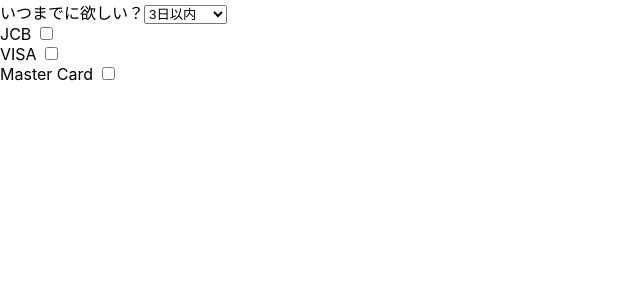
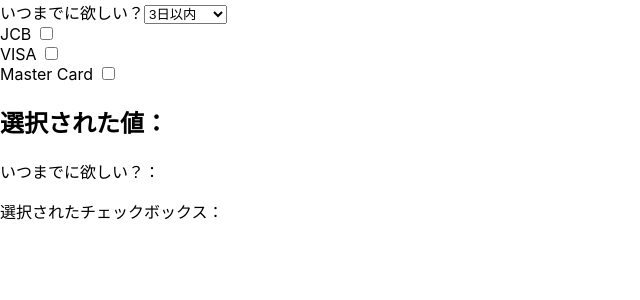
Before and after one commit to chika-create/form_study, a React (Create React App) app: page / in a window 1280 px wide. Shown: the top 300 px of the page, without its empty margins (0-640 px from the left). Built offline with nearby package versions, Linux system fonts and the light colour scheme.

Commit message:
update: 変更した値を画面に表示

```diff
--- a/src/index.tsx
+++ b/src/index.tsx
@@ -5,7 +5,7 @@ import './index.css';
 
 function App () {
   const [selectValue, setSelectValue] = useState<string | null>(null);
-  const [chackValue, setCheckValue] = useState<string[]>([]);
+  const [checkValue, setCheckValue] = useState<string[]>([]);
 
   const handleCheckboxChange = (event: React.ChangeEvent<HTMLInputElement>) => {
     const value = event.target.value;
@@ -22,6 +22,7 @@ function App () {
   };
 
   return (
+    <div>
       <section>
         <div>
           いつまでに欲しい？
@@ -37,6 +38,12 @@ function App () {
           Master Card <input type="checkbox" value="mastercard" onChange={handleCheckboxChange} />
         </div>
       </section>
+      <section>
+        <h2>選択された値：</h2>
+        <p>いつまでに欲しい？：{selectValue}</p>
+        <p>選択されたチェックボックス：{checkValue.join(", ")}</p>
+      </section>
+    </div>
   );
 }
 
```
Lines whose indentation alone changed are shown as unchanged.
